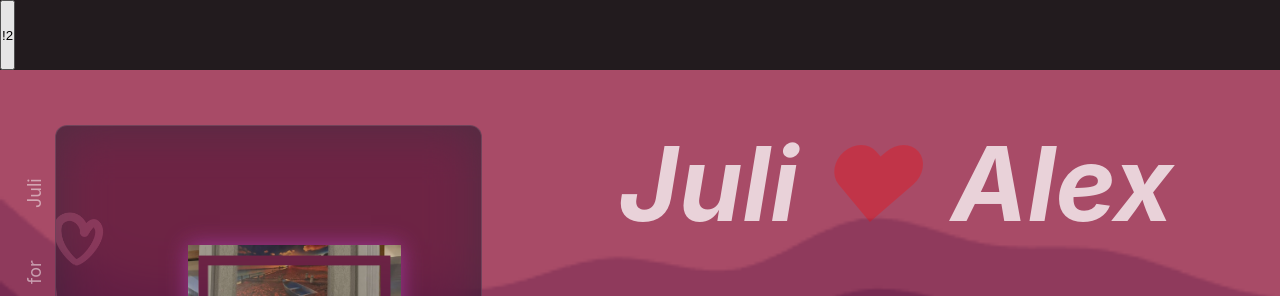
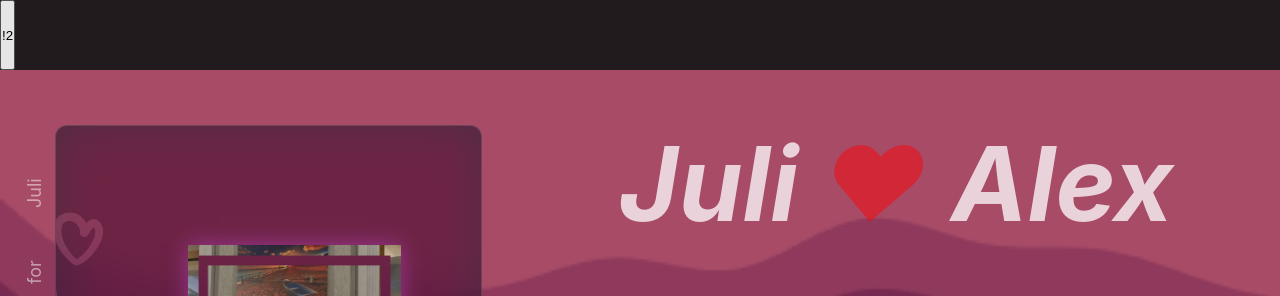
Before and after one commit to OmmniDevv/Likei, a React (Vite) app: page / in a window 1280 px wide. Shown: the top 296 px of the page. Built offline with nearby package versions, Linux system fonts and the light colour scheme.

Commit message:
Update HeroStyles.module.css

```diff
--- a/src/pages/Homepage/Hero/HeroStyles.module.css
+++ b/src/pages/Homepage/Hero/HeroStyles.module.css
@@ -42,7 +42,7 @@
     opacity: 0.75;
   }
   .heart {
-    color: rgba(255, 0, 0, 0.397);
+    color: rgba(255, 0, 0, 0.637);
   }
 }
 .asidetext {
```
